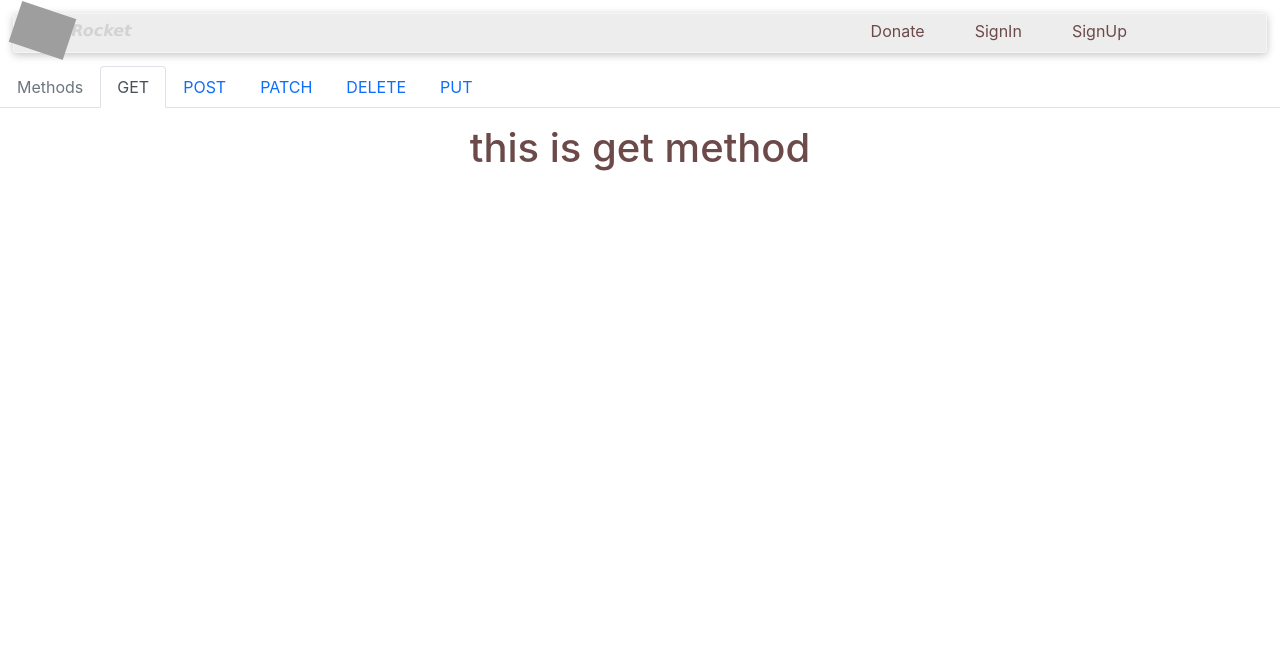
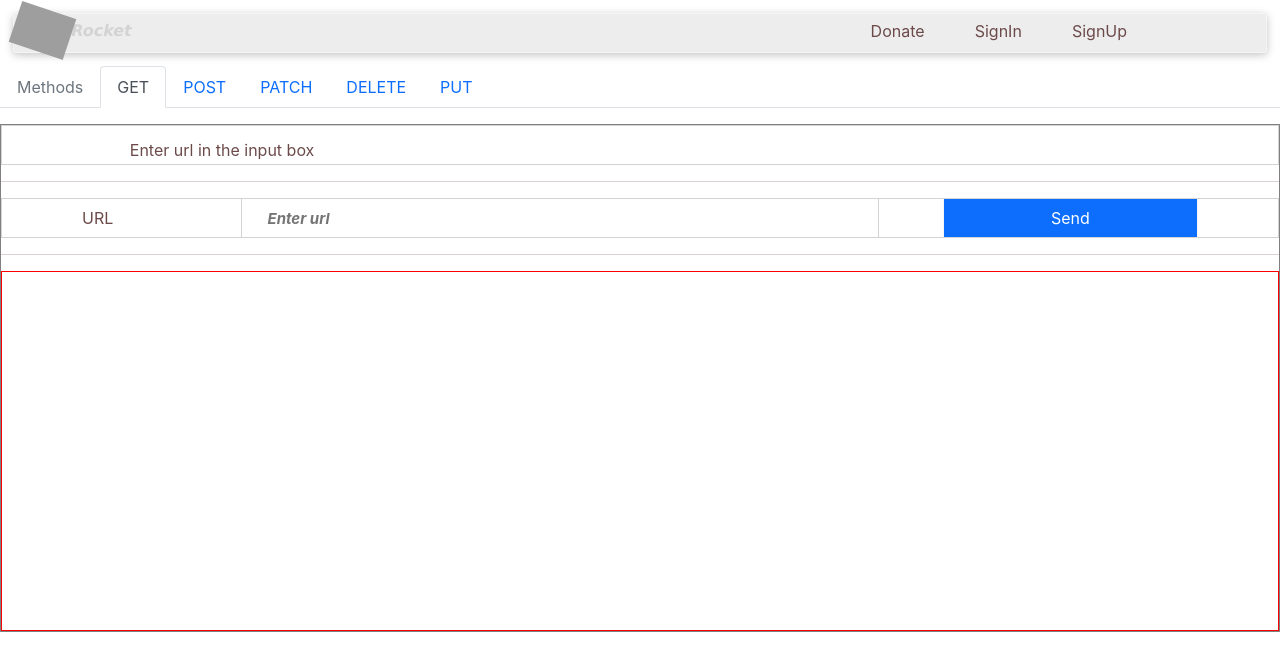
Before and after one commit to shahnawaz8/rocket-app, a React (Create React App) app: page /tab in a window 1280 px wide. Shown: the top 670 px of the page. Built offline with nearby package versions, Linux system fonts and the light colour scheme; grey boxes are pictures that could not be loaded.

Commit message:
get method desin added

```diff
--- /dev/null
+++ b/src/Components/HttpMethods/GET.css
@@ -0,0 +1,48 @@
+.getContainer{
+    border: 1px solid grey;
+    margin: 0;
+    padding: 0;
+}
+.getEmptyArea{
+    height: 40px;
+    border: 1px solid lightgrey;
+    text-align: left;
+    padding-left: 10%;
+    padding-top: 1%;
+}
+.getInput{
+    height: 40px;
+    border: 1px solid lightgrey;
+}
+.getRealIntput{
+    height: 100%;
+    width: 50%;
+    border: 1px solid lightgray;
+    border-top: none;
+    border-bottom: none;
+    font-style: italic;
+    font-size: 15px;
+    font-weight: bold;
+    padding-left: 2%;
+}
+.getRealIntput:focus{
+    background-color: whitesmoke;
+}
+.getbtn{
+    height: 100%;
+    border: 1px solid whitesmoke;
+    color: white;
+    margin-left: 5%;
+    border-top: none;
+    border-bottom: none;
+    width: 20%;
+    background: #0d6efd;
+}
+span{
+    margin-right: 10%;
+}
+.getResponse{
+    border: 1px solid red;
+    min-height:360px;
+    overflow-y: scroll;
+}
--- a/src/Components/HttpMethods/GET.jsx
+++ b/src/Components/HttpMethods/GET.jsx
@@ -1,7 +1,26 @@
+import { useState } from 'react'
+import './GET.css'
 export const GET = () => {
+    const [urlIn,setUrlIn] = useState("");
     return (
         <>
-        <h1>this is get method</h1>
-        </>
+        <div className="getContainer">
+            <div className='getEmptyArea'>
+                {urlIn?urlIn:'Enter url in the input box'}
+            </div>
+            <hr />
+            <div className='getInput'>
+                <span>URL</span>
+                <input type="text" onChange={(e)=>setUrlIn(e.target.value)} className='getRealIntput' placeholder='Enter url'/>
+                <button className='getbtn'>Send</button>
+            </div>
+            <hr />
+            <div className='getResponse'>
+
+            </div>
+
+
+        </div>
+    </>
     )
 }
```
